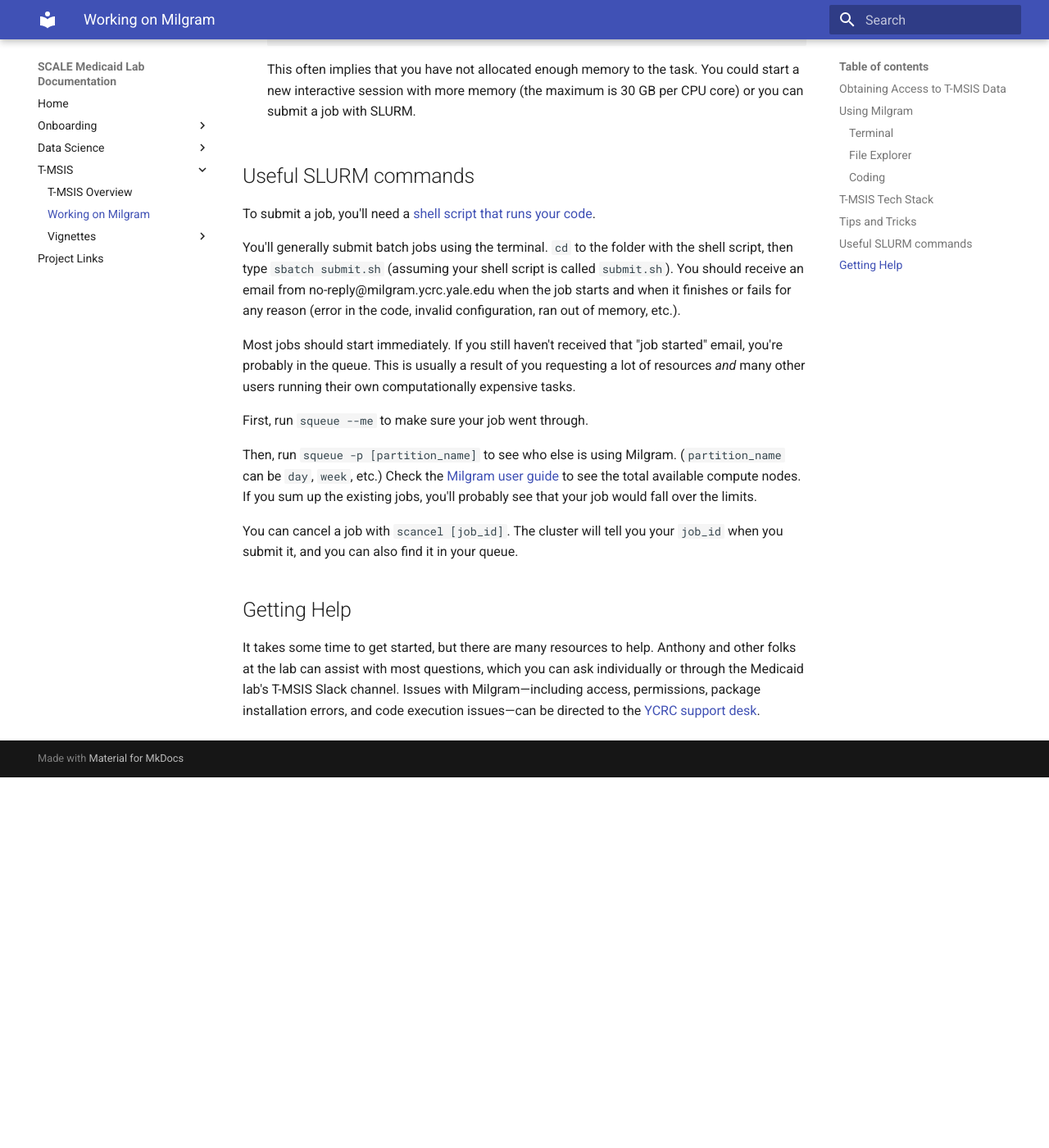
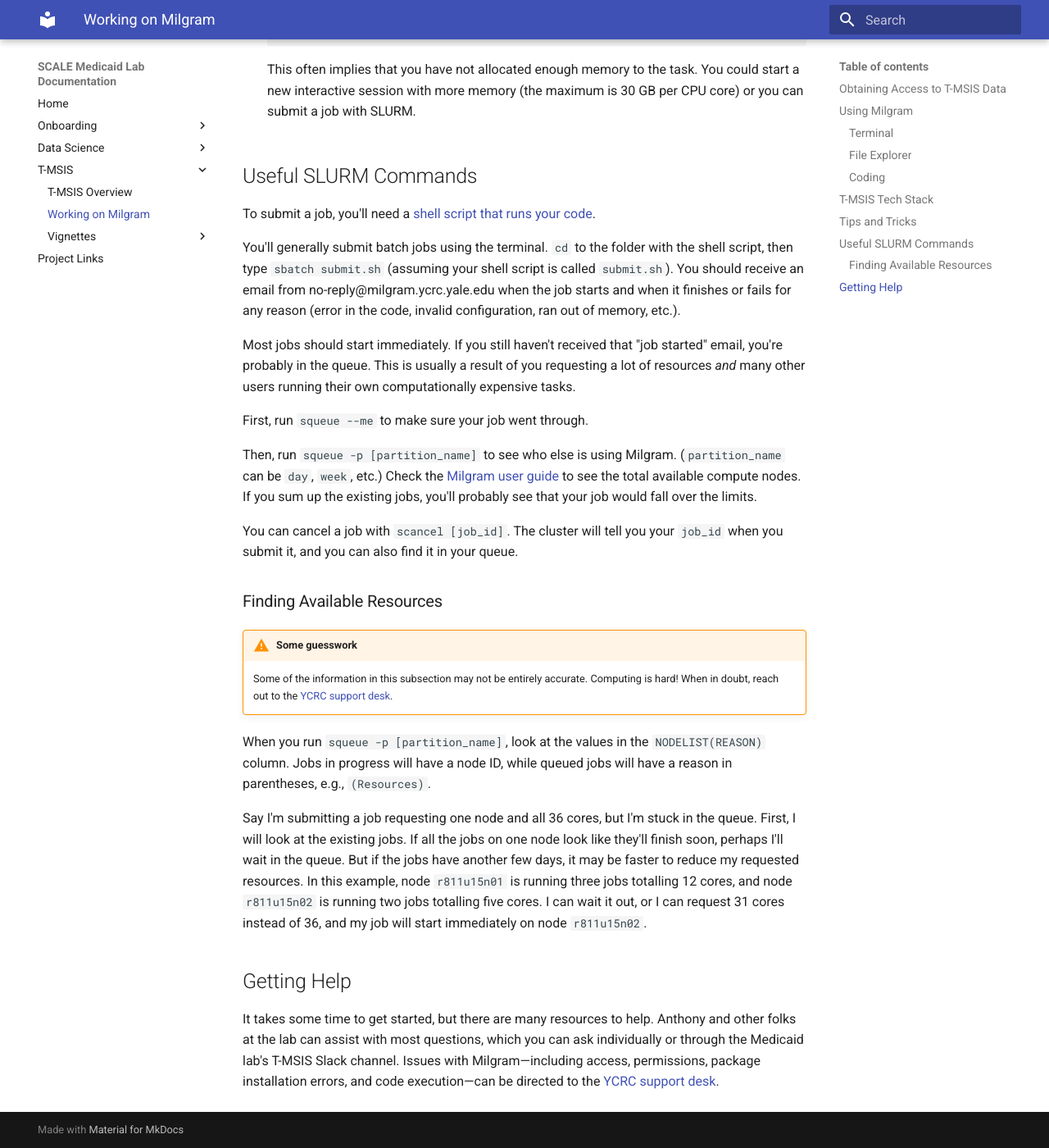
Before and after one commit to Yale-Medicaid/Documentation, an MkDocs documentation site: the page built from docs/tmsis/tmsis_getting_started.md, in a window 1280 px wide and 1400 px high, scrolled down 2766 px. Shown: the whole window at 82% size. Built offline with MkDocs 1.6.1 and Material for MkDocs 9.7.7, drawn with Linux system fonts in a browser that asks for light colours; before the commit the page ends 3714 px from its top, so only the background shows below that.

Commit message:
finding available resources

```diff
--- a/docs/tmsis/tmsis_getting_started.md
+++ b/docs/tmsis/tmsis_getting_started.md
@@ -72,7 +72,7 @@
 
 	This often implies that you have not allocated enough memory to the task. You could start a new interactive session with more memory (the maximum is 30 GB per CPU core) or you can submit a job with SLURM.
 
-## Useful SLURM commands
+## Useful SLURM Commands
 
 To submit a job, you'll need a [shell script that runs your code](https://docs.ycrc.yale.edu/clusters-at-yale/job-scheduling/slurm-examples/).
 
@@ -86,6 +86,16 @@
 
 You can cancel a job with `scancel [job_id]`. The cluster will tell you your `job_id` when you submit it, and you can also find it in your queue.
 
+### Finding Available Resources
+
+!!! warning "Some guesswork"
+
+    Some of the information in this subsection may not be entirely accurate. Computing is hard! When in doubt, reach out to the [YCRC support desk](https://research.computing.yale.edu/support).
+
+When you run `squeue -p [partition_name]`, look at the values in the `NODELIST(REASON)` column. Jobs in progress will have a node ID, while queued jobs will have a reason in parentheses, e.g., `(Resources)`.
+
+Say I'm submitting a job requesting one node and all 36 cores, but I'm stuck in the queue. First, I will look at the existing jobs. If all the jobs on one node look like they'll finish soon, perhaps I'll wait in the queue. But if the jobs have another few days, it may be faster to reduce my requested resources. In this example, node `r811u15n01` is running three jobs totalling 12 cores, and node `r811u15n02` is running two jobs totalling five cores. I can wait it out, or I can request 31 cores instead of 36, and my job will start immediately on node `r811u15n02`.
+
 ## Getting Help
 
-It takes some time to get started, but there are many resources to help. Anthony and other folks at the lab can assist with most questions, which you can ask individually or through the Medicaid lab's T-MSIS Slack channel. Issues with Milgram—including access, permissions, package installation errors, and code execution issues—can be directed to the [YCRC support desk](https://research.computing.yale.edu/support).
+It takes some time to get started, but there are many resources to help. Anthony and other folks at the lab can assist with most questions, which you can ask individually or through the Medicaid lab's T-MSIS Slack channel. Issues with Milgram—including access, permissions, package installation errors, and code execution—can be directed to the [YCRC support desk](https://research.computing.yale.edu/support).
```
